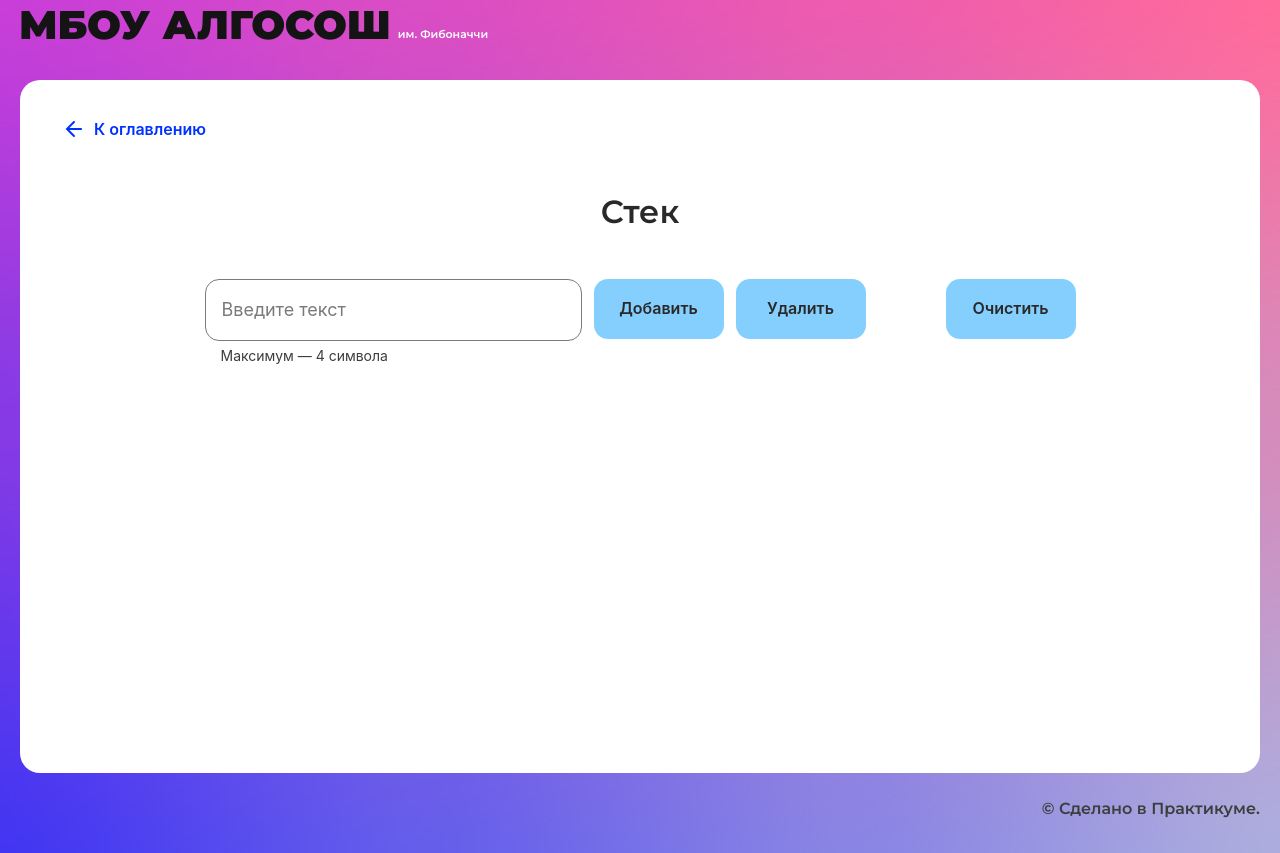
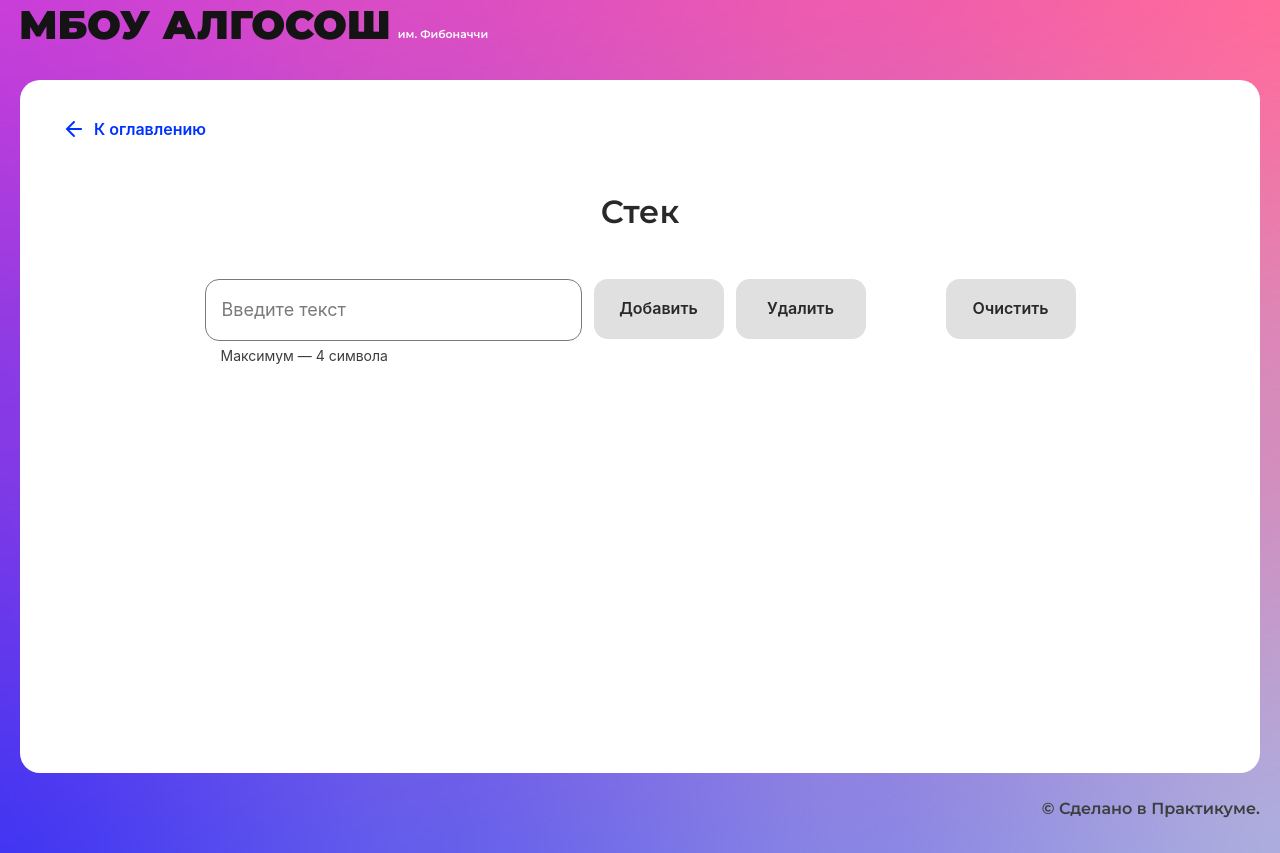
Before and after one commit to denis-ttk-1975/algososh, a React (Create React App) app: page /stack in a window 1280 px wide. Built offline with nearby package versions, Linux system fonts and the light colour scheme.

Commit message:
rules for button disabling added

```diff
--- a/src/components/queue-page/queue-page.tsx
+++ b/src/components/queue-page/queue-page.tsx
@@ -148,10 +148,10 @@ export const QueuePage: React.FC = () => {
       <div className={`${styles.queueContentArea}`}>
         <div className={`${styles.inputArea}`}>
           <Input isLimitText={true} type={'text'} maxLength={4} extraClass={'input-style'} onChange={handleChange} value={word} />
-          <Button text={'Добавить'} extraClass={''} onClick={handleAddClick} />
-          <Button text={'Удалить'} extraClass={''} onClick={handleDeleteClick} />
+          <Button text={'Добавить'} extraClass={''} onClick={handleAddClick} disabled={!word} />
+          <Button text={'Удалить'} extraClass={''} onClick={handleDeleteClick} disabled={!queueArray.length} />
 
-          <Button text={'Очистить'} extraClass={'margin-left-68'} onClick={handlePurgeClick} />
+          <Button text={'Очистить'} extraClass={'margin-left-68'} onClick={handlePurgeClick} disabled={!queueArray.length} />
         </div>
         <div className={`${styles.circleArea}`}>
           {queueForRender.map((elem, key, array) => {
--- a/src/components/stack-page/stack-page.tsx
+++ b/src/components/stack-page/stack-page.tsx
@@ -69,10 +69,10 @@ export const StackPage: React.FC = () => {
       <div className={`${styles.stackContentArea}`}>
         <div className={`${styles.inputArea}`}>
           <Input isLimitText={true} type={'text'} maxLength={4} extraClass={'input-style'} onChange={handleChange} value={word} />
-          <Button text={'Добавить'} extraClass={''} onClick={handleAddClick} name={'add'} value={'add'} />
-          <Button text={'Удалить'} extraClass={''} onClick={handleDeleteClick} />
+          <Button text={'Добавить'} extraClass={''} onClick={handleAddClick} name={'add'} value={'add'} disabled={!word} />
+          <Button text={'Удалить'} extraClass={''} onClick={handleDeleteClick} disabled={!stackForRender.length} />
 
-          <Button text={'Очистить'} extraClass={'margin-left-68'} onClick={handlePurgeClick} />
+          <Button text={'Очистить'} extraClass={'margin-left-68'} onClick={handlePurgeClick} disabled={!stackForRender.length} />
         </div>
         <div className={`${styles.circleArea}`}>
           {stackForRender.map((elem, key, array) => {
```
